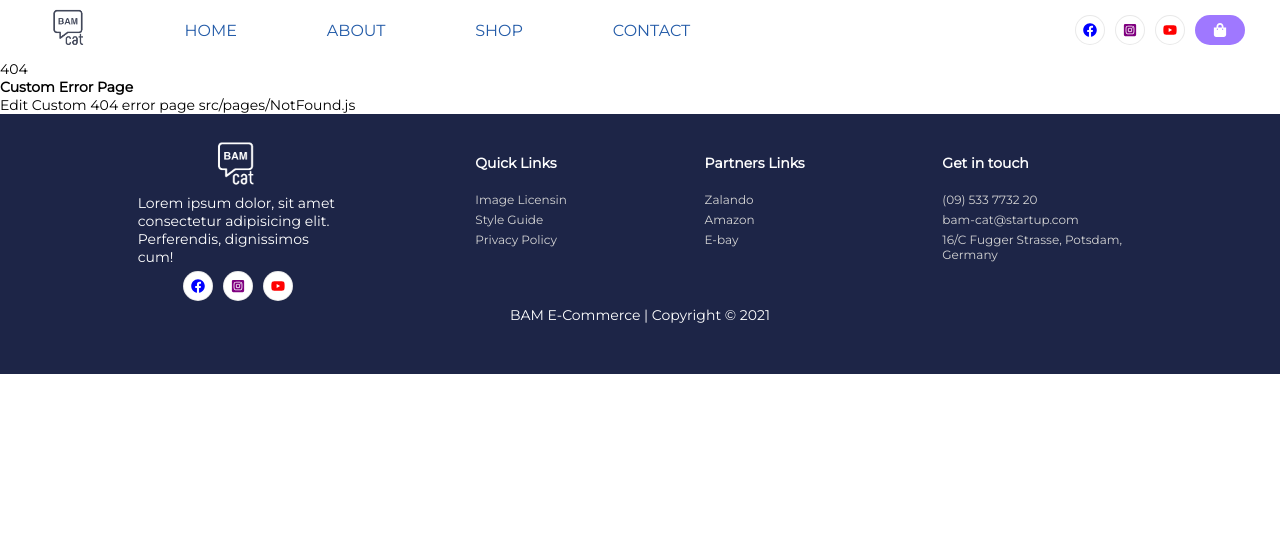
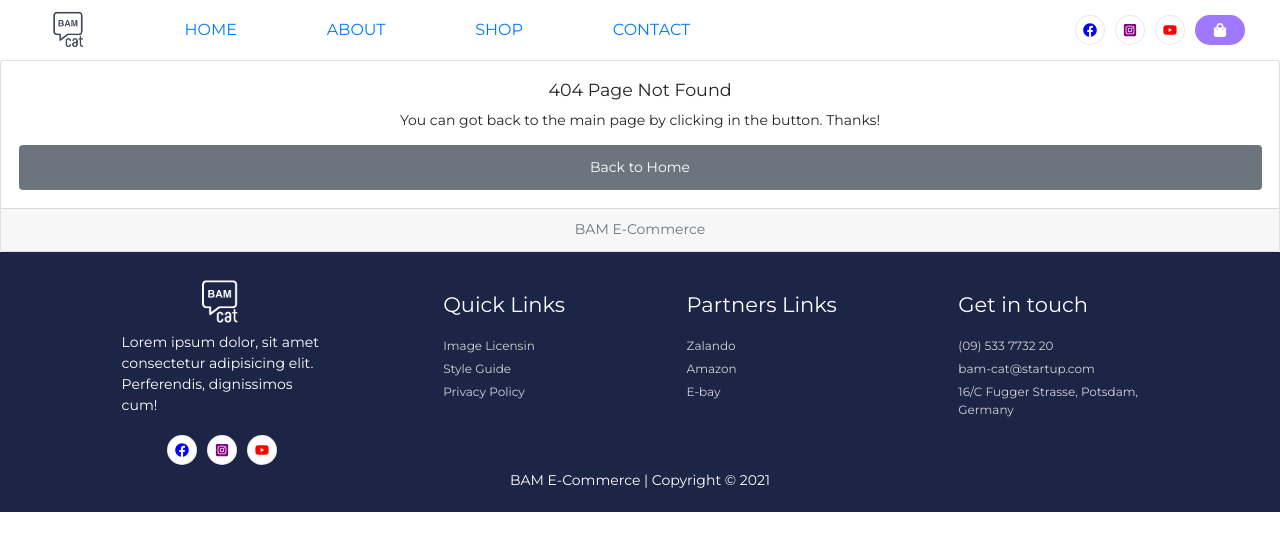
Before and after one commit to syed-ghufran-hassan/B.A.M-eCommerce, a React (Create React App) app: page /categories in a window 1280 px wide. Shown: the top 550 px of the page. Built offline with nearby package versions, Linux system fonts and the light colour scheme.

Commit message:
Adding some Card Bootstrap to the PageNotFound and Bootstrap CSS to the index.js

```diff
--- a/src/features/Pages/PageNotFound.js
+++ b/src/features/Pages/PageNotFound.js
@@ -1,24 +1,22 @@
 import React from 'react'
 import "../styles/PageNotFound.css"
-import { Container, Row, Col } from 'react-bootstrap';
+import { Card, Button } from 'react-bootstrap';
+import { Link } from "react-router-dom";
 
 function PageNotFound() {
   return (
-    <Container fluid='md' className='mt-5'>
-      <Row>
-        <Col>
-          <div className='card'>
-            <div className='card-header'>404</div>
-            <div className='card-body'>
-              <h5 className='card-title'>Custom Error Page</h5>
-              <p className='card-text'>
-                Edit Custom 404 error page <code>src/pages/NotFound.js</code>
-              </p>
-            </div>
-          </div>
-        </Col>
-      </Row>
-    </Container>
+    <Card className="text-center">
+      <Card.Body>
+        <Card.Title>404 Page Not Found</Card.Title>
+        <Card.Text>
+          You can got back to the main page by clicking in the button. Thanks!
+        </Card.Text>
+        <Link to={{ pathname: "/" }}>
+          <Button variant="secondary">Back to Home</Button>
+        </Link>
+      </Card.Body>
+      <Card.Footer className="text-muted">BAM E-Commerce</Card.Footer>
+    </Card>
   )
 }
 
--- a/src/index.js
+++ b/src/index.js
@@ -1,7 +1,7 @@
 import React from "react";
 import ReactDOM from "react-dom";
 import App from "./App";
-
+import 'bootstrap/dist/css/bootstrap.min.css';
 import { Provider } from "react-redux";
 import store from "./store.js";
 
```
